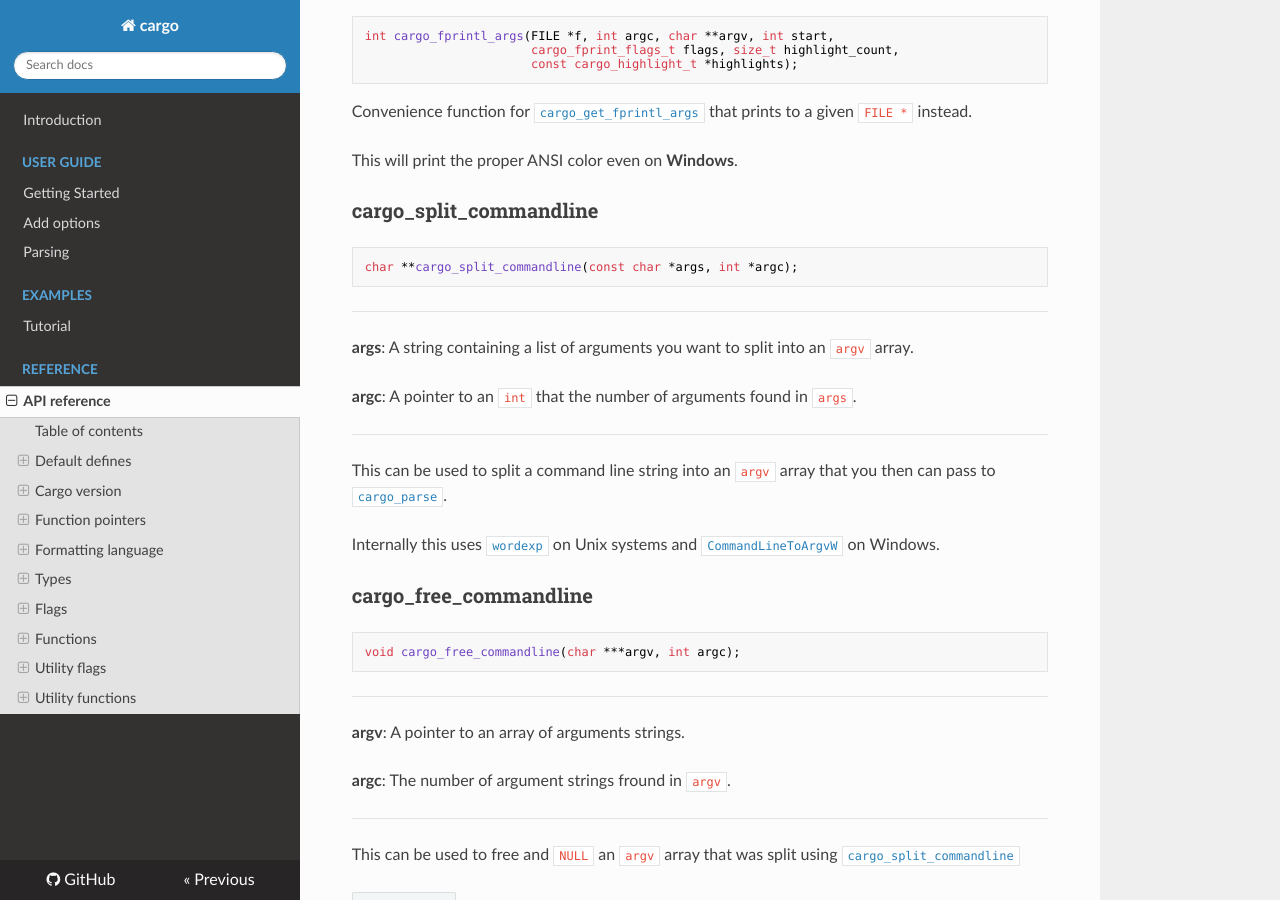
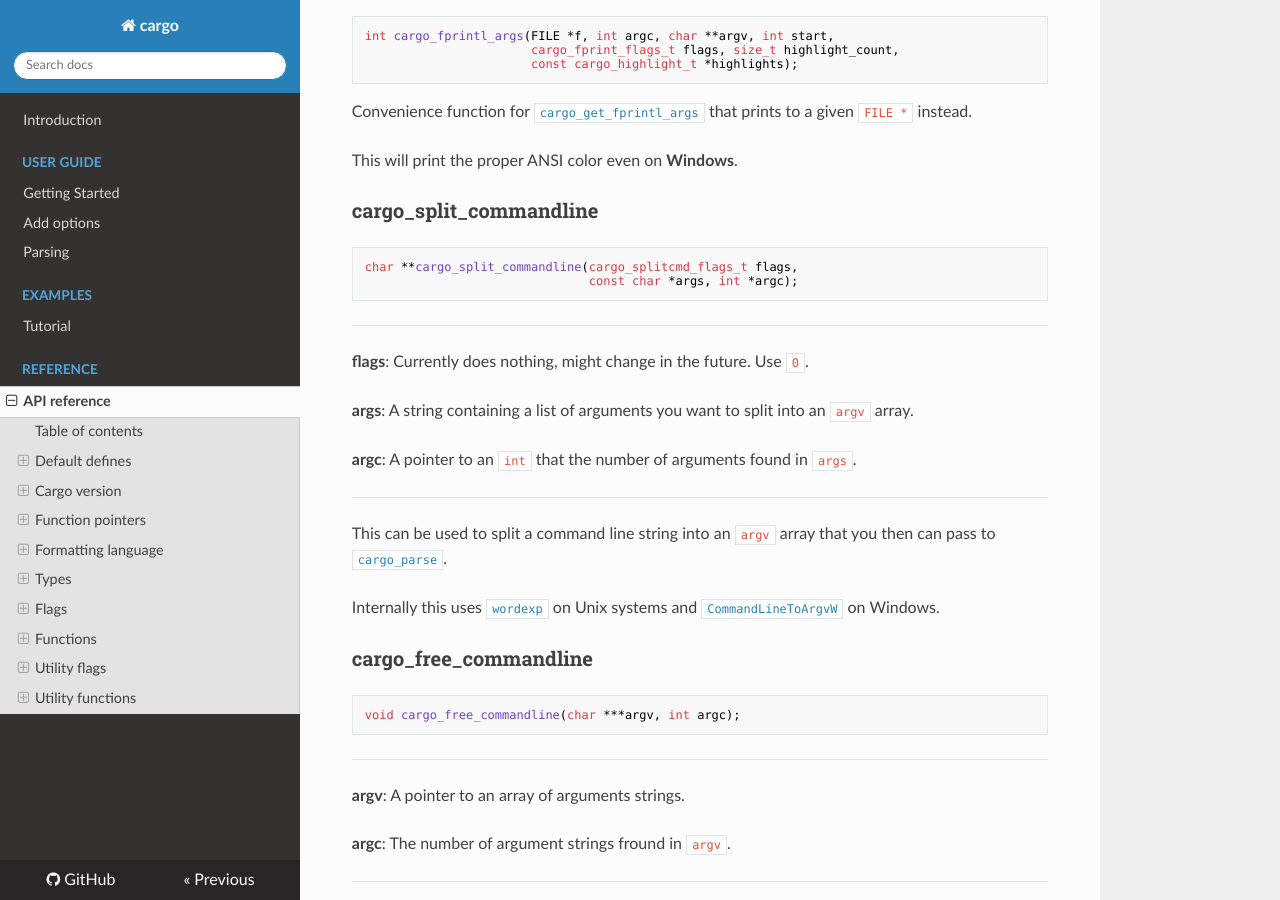
Before and after one commit to JoakimSoderberg/cargo, an MkDocs documentation site: the page built from docs/api.md, in a window 1280 px wide and 900 px high, scrolled down 34838 px. Built offline with MkDocs 1.6.1, drawn with Linux system fonts in a browser that asks for light colours; nearby versions of some CDN libraries; old or Windows-style settings are respelled for this version of MkDocs.

Commit message:
Update api docs for cargo_split_commandline

````diff
--- a/docs/api.md
+++ b/docs/api.md
@@ -1382,10 +1382,13 @@ This will print the proper ANSI color even on **Windows**.
 ### cargo_split_commandline ###
 
 ```c
-char **cargo_split_commandline(const char *args, int *argc);
+char **cargo_split_commandline(cargo_splitcmd_flags_t flags,
+                               const char *args, int *argc);
 ```
 
 ---
+
+**flags**: Currently does nothing, might change in the future. Use `0`.
 
 **args**: A string containing a list of arguments you want to split into an `argv` array.
 
````
